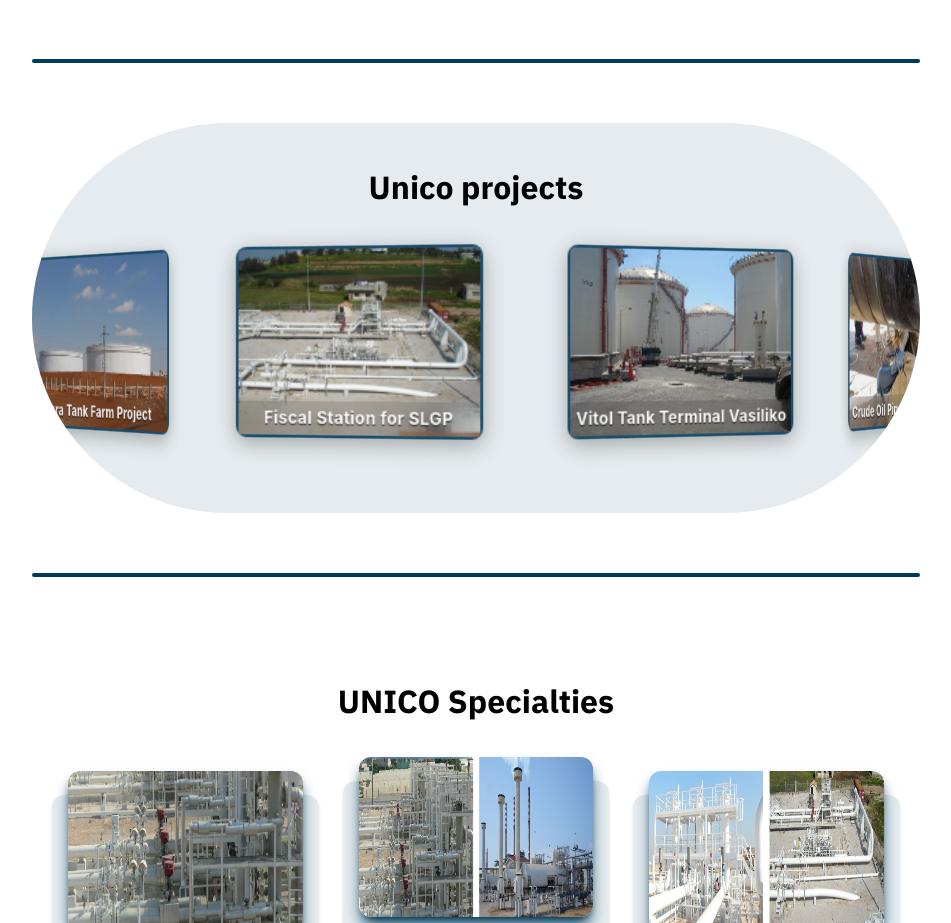
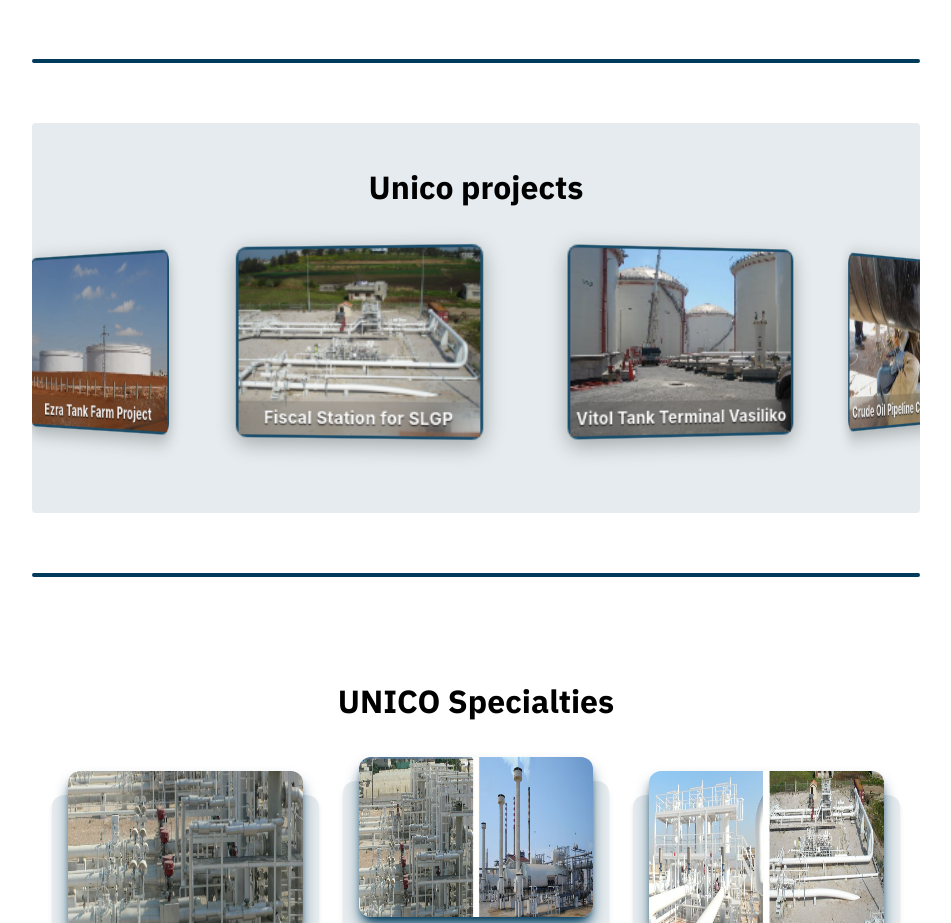
Before and after one commit to fatma-mohamed99/petroleum, a Next.js app: page / in a window 1280 px wide. Shown: the part 2180-3103 px from the top of the page, without its empty margins (164-1115 px from the left). Built offline with nearby package versions, Linux system fonts and the light colour scheme.

Commit message:
edit rounded project

```diff
--- a/src/components/home-component/project-section/ProjectSection.tsx
+++ b/src/components/home-component/project-section/ProjectSection.tsx
@@ -3,7 +3,8 @@
 import ProjectCard from "./ProjectCard";
 function ProjectSection() {
   return (
-    <div className="w-full  py-10 bg-main/10  sm:rounded-full  overflow-hidden ">
+    <div className="w-full  py-10 bg-main/10
+       overflow-hidden  rounded-sm">
       <p
         className="
             text-header-sm md:text-header-md
```
